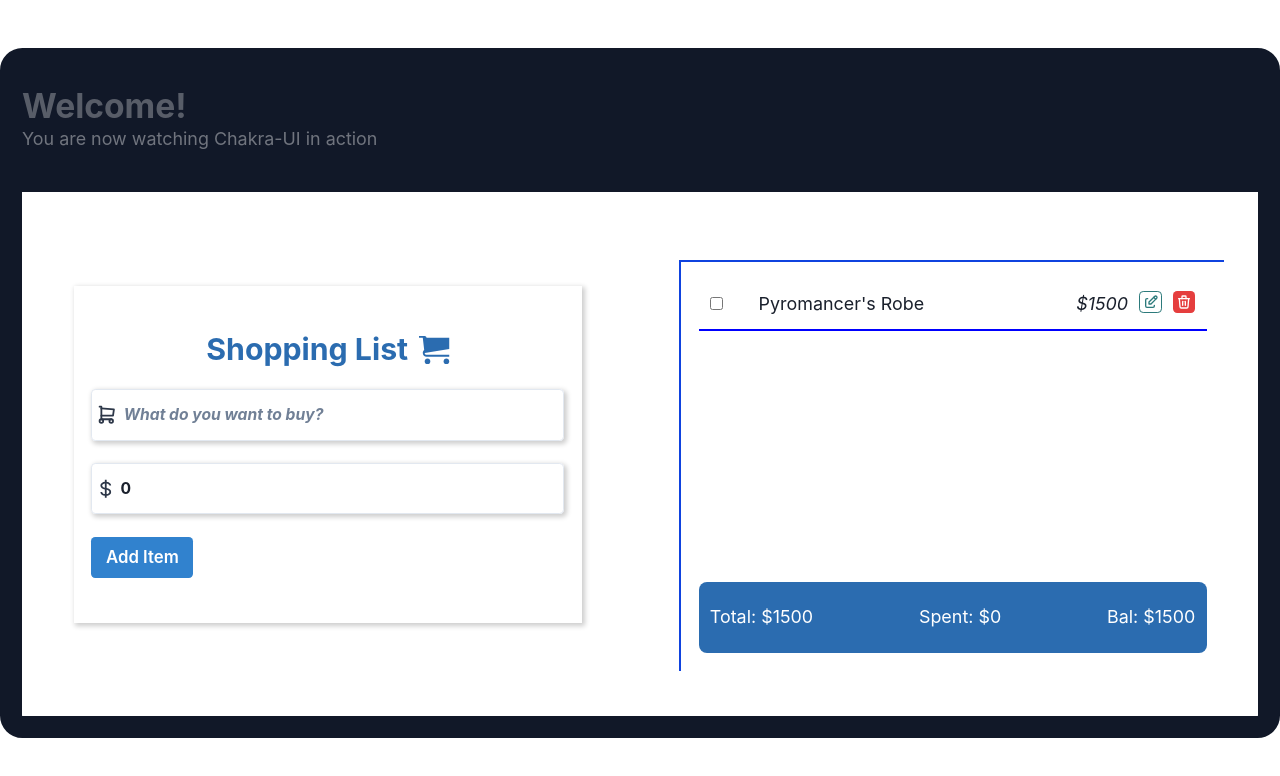
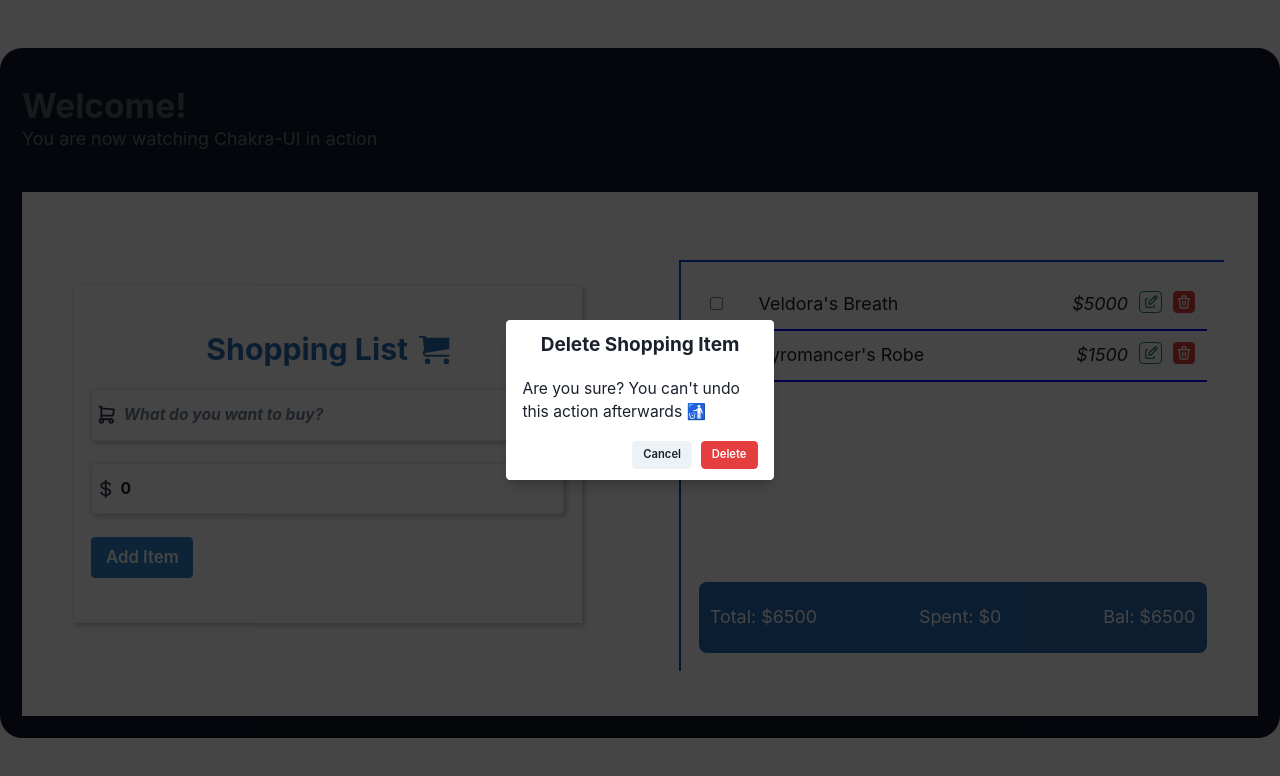
Before and after one commit to Ryan-Zayne/shopping-list-app, a React (Vite) app: page / in a window 1280 px wide. Both pictures are taken after a click on the button 1184 px from the left and 301 px from the top of the page. Shown: the top 776 px of the page. Built offline with nearby package versions, Linux system fonts and the light colour scheme.

Commit message:
Added delete modal alert

```diff
--- a/src/components/RenderedList.jsx
+++ b/src/components/RenderedList.jsx
@@ -1,7 +1,24 @@
-import { Box, Flex, Stack, chakra, IconButton } from '@chakra-ui/react';
+import {
+	Box,
+	Flex,
+	Stack,
+	chakra,
+	IconButton,
+	Button,
+	useDisclosure,
+	AlertDialog,
+	AlertDialogBody,
+	AlertDialogFooter,
+	AlertDialogHeader,
+	AlertDialogContent,
+	AlertDialogOverlay,
+} from '@chakra-ui/react';
+import { useRef } from 'react';
 import { TbEdit, TbTrash } from 'react-icons/tb';
 
 function RenderedList({
+	setIsDelete,
+	isDelete,
 	setIsEdit,
 	setTodoProduct,
 	setTodoPrice,
@@ -13,6 +30,9 @@ function RenderedList({
 	setCheckedID,
 	checkedID,
 }) {
+	const { isOpen, onOpen, onClose } = useDisclosure();
+	const cancelRef = useRef();
+
 	const editHandler = (id) => {
 		setIsEdit(true);
 		setEditID(id);
@@ -20,9 +40,16 @@ function RenderedList({
 		setTodoPrice(todoList[id].price);
 	};
 
-	const deleteHandler = (id) => {
-		const newTodoList = todoList.filter((objectItem) => todoList.indexOf(objectItem) !== id);
-		setTodoList(newTodoList);
+	const deleteStateHandler = () => {
+		setIsDelete(true);
+		onOpen(true);
+	};
+
+	const deleteTodoHandler = (id) => {
+		if (isDelete) {
+			const newTodoList = todoList.filter((objectItem) => todoList.indexOf(objectItem) !== id);
+			setTodoList(newTodoList);
+		}
 	};
 
 	const checkedStateHandler = (id) => {
@@ -78,8 +105,49 @@ function RenderedList({
 						variant={'outline'}
 						fontSize={'initial'}
 					/>
+					{isOpen && (
+						<AlertDialog
+							isOpen={isOpen}
+							leastDestructiveRef={cancelRef}
+							onClose={onClose}
+							motionPreset='none'
+							isCentered
+						>
+							<AlertDialogOverlay>
+								<AlertDialogContent maxWidth={'24rem'}>
+									<AlertDialogHeader
+										fontWeight={'bold'}
+										fontSize={'1.7rem'}
+										textAlign={'center'}
+									>
+										Delete Shopping Item
+									</AlertDialogHeader>
+
+									<AlertDialogBody fontSize={'1.4rem'}>
+										{"Are you sure? You can't undo this action afterwards 🚮"}
+									</AlertDialogBody>
+
+									<AlertDialogFooter>
+										<Button ref={cancelRef} onClick={onClose}>
+											Cancel
+										</Button>
+										<Button
+											colorScheme='red'
+											onClick={() => {
+												deleteTodoHandler(index);
+												onClose(true);
+											}}
+											ml={3}
+										>
+											Delete
+										</Button>
+									</AlertDialogFooter>
+								</AlertDialogContent>
+							</AlertDialogOverlay>
+						</AlertDialog>
+					)}
 					<IconButton
-						onClick={() => deleteHandler(index)}
+						onClick={deleteStateHandler}
 						className='delete-button'
 						colorScheme={'red'}
 						icon={<TbTrash />}
--- a/src/components/ShoppingList.jsx
+++ b/src/components/ShoppingList.jsx
@@ -15,6 +15,7 @@ function ShoppingList() {
 	const [checkedID, setCheckedID] = useState([]);
 	const [editID, setEditID] = useState(0);
 	const [isEdit, setIsEdit] = useState(false);
+	const [isDelete, setIsDelete] = useState(false);
 	const [todoList, setTodoList] = useState(initialTodoList);
 
 	return (
@@ -77,7 +78,9 @@ function ShoppingList() {
 						setCheckedState={setCheckedState}
 						checkedState={checkedState}
 						todoList={todoList}
+						isDelete={isDelete}
 						setTodoList={setTodoList}
+						setIsDelete={setIsDelete}
 						setEditID={setEditID}
 						setIsEdit={setIsEdit}
 						setTodoPrice={setTodoPrice}
```
